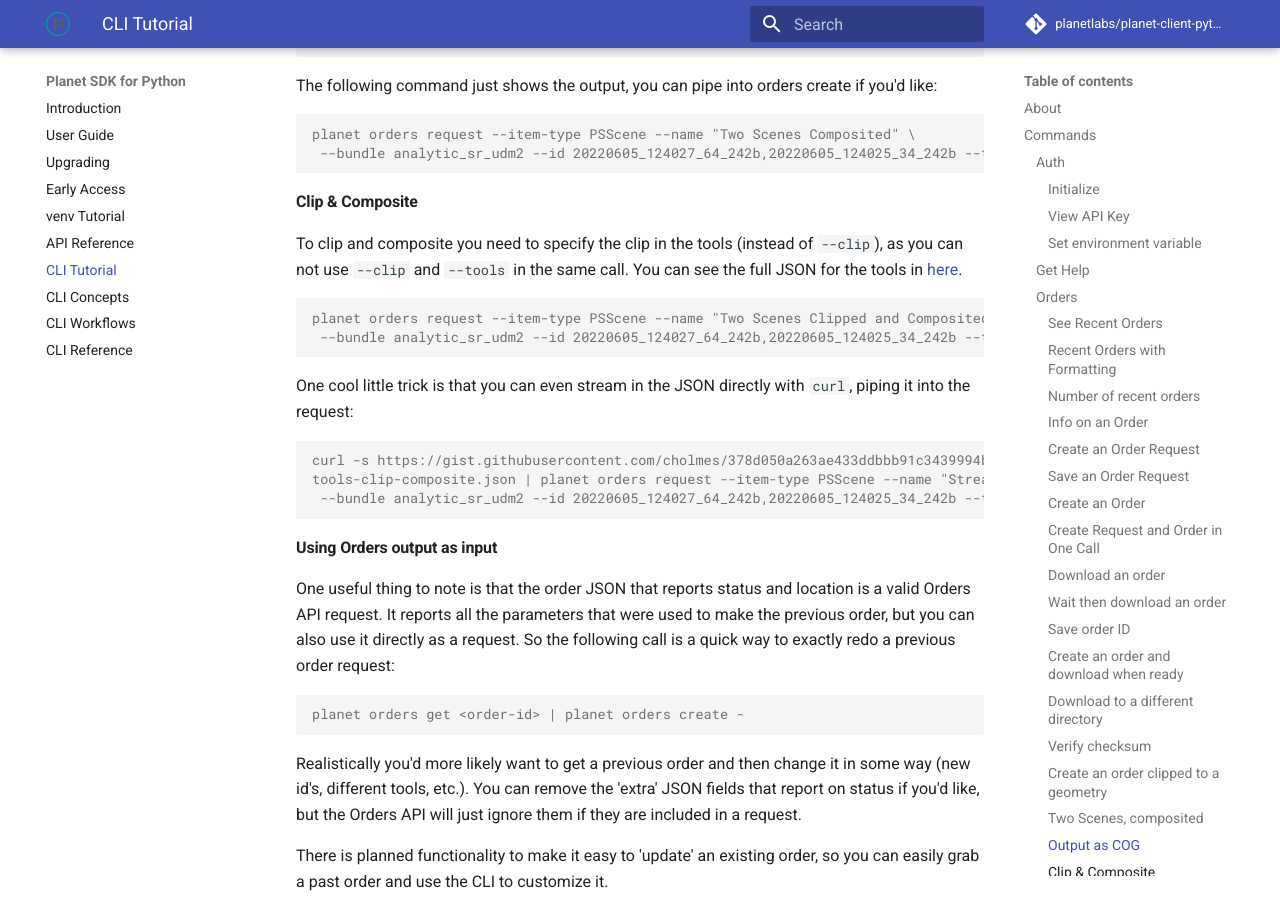
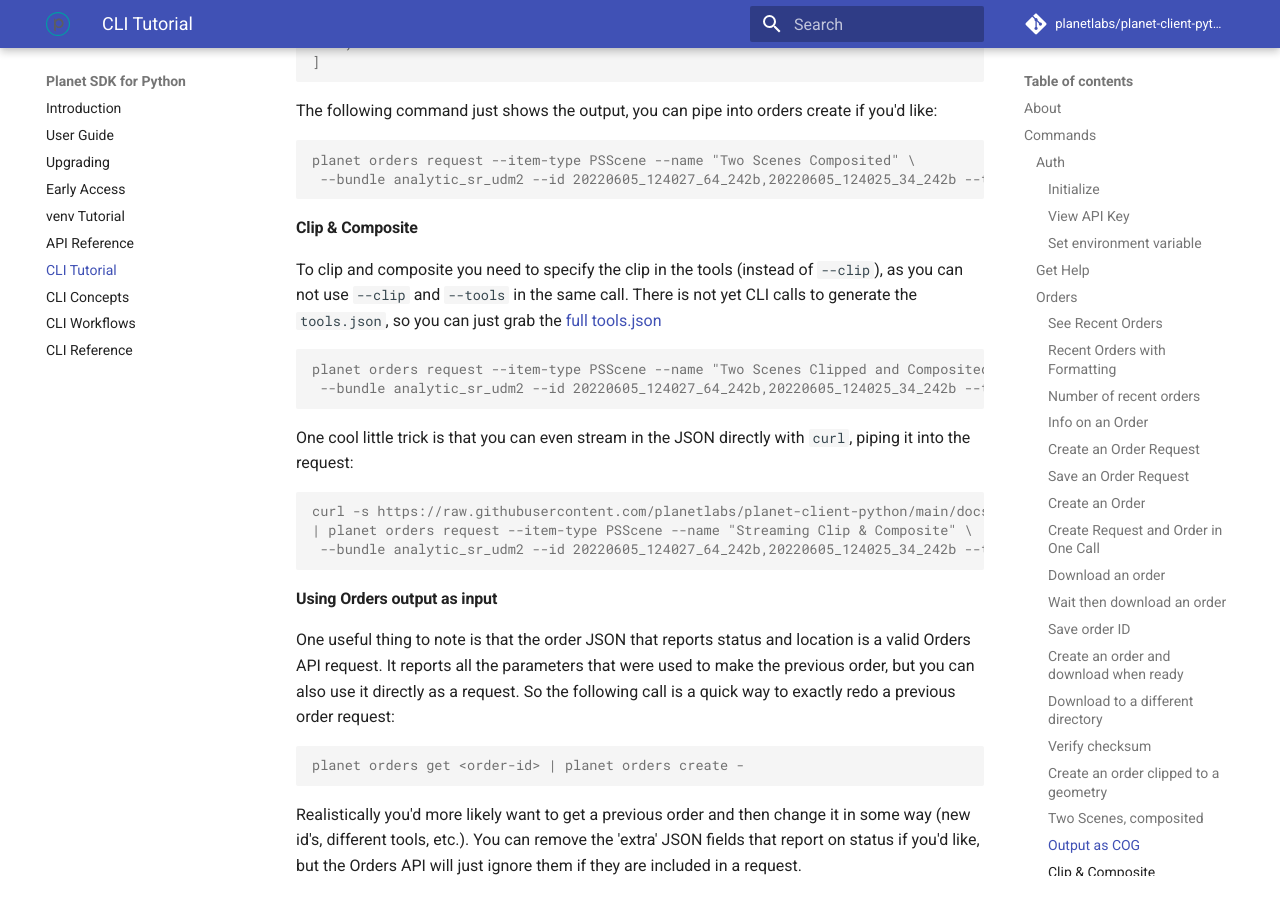
Before and after one commit to planetlabs/planet-client-python, an MkDocs documentation site: the page built from docs/cli-tutorial.md, in a window 1280 px wide and 900 px high, scrolled down 7519 px. Built offline with MkDocs 1.6.1 and Material for MkDocs 9.7.7, drawn with Linux system fonts in a browser that asks for light colours; comment, search, counter and statistics services are not loaded; the version menu is left out; part of the change alters nothing that is shown; some of the changed text lies outside the part shown.

Commit message:
fix download links

````diff
--- a/docs/cli-tutorial.md
+++ b/docs/cli-tutorial.md
@@ -334,8 +334,10 @@ of at least one being corrupted in creases
 Now we'll dive into the variety of ways to customize your order. These can all be
 combined with all the commands listed above.
 
-We'll work with a geojson saved online. You should download the
-[geometry](data/geometry.geojson).
+We'll work with a geojson that is already saved. You should download the
+[geometry](https://raw.githubusercontent.com/planetlabs/planet-client-python/main/docs/data/geometry.geojson)
+(and you can see it [on github](https://github.com/planetlabs/planet-client-python/blob/main/docs/data/geometry.geojson)
+or it is also stored in the repo in the [data/](data/) directory.
 
 You can move that geometry to your current directory and use the following command, or
 tweak the geometry.geojson to refer to where you downloaded it.
@@ -407,8 +409,8 @@ planet orders request --item-type PSScene --name "Two Scenes Composited" \
 #### Clip & Composite
 
 To clip and composite you need to specify the clip in the tools (instead of `--clip`), as you can
-not use `--clip` and `--tools` in the same call. You can see the full JSON for the tools in
-[here](data/tools-clip-composite.json).
+not use `--clip` and `--tools` in the same call. There is not yet CLI calls to generate the `tools.json`,
+so you can just grab the [full tools.json](https://raw.githubusercontent.com/planetlabs/planet-client-python/main/docs/data/tools-clip-composite.json)
 
 ```console
 planet orders request --item-type PSScene --name "Two Scenes Clipped and Composited" \
@@ -418,8 +420,8 @@ planet orders request --item-type PSScene --name "Two Scenes Clipped and Composi
 One cool little trick is that you can even stream in the JSON directly with `curl`, piping it into the request:
 
 ```console
-curl -s https://gist.githubusercontent.com/cholmes/378d050a263ae433ddbbb91c3439994b/raw/ebcaa54cacdc6f696a0506705785f8ff8dae9af1/ \
-tools-clip-composite.json | planet orders request --item-type PSScene --name "Streaming Clip & Composite" \
+curl -s https://raw.githubusercontent.com/planetlabs/planet-client-python/main/docs/data/tools-clip-composite.json \
+| planet orders request --item-type PSScene --name "Streaming Clip & Composite" \
  --bundle analytic_sr_udm2 --id 20220605_124027_64_242b,20220605_124025_34_242b --tools - | planet orders create
 ```
 
````
